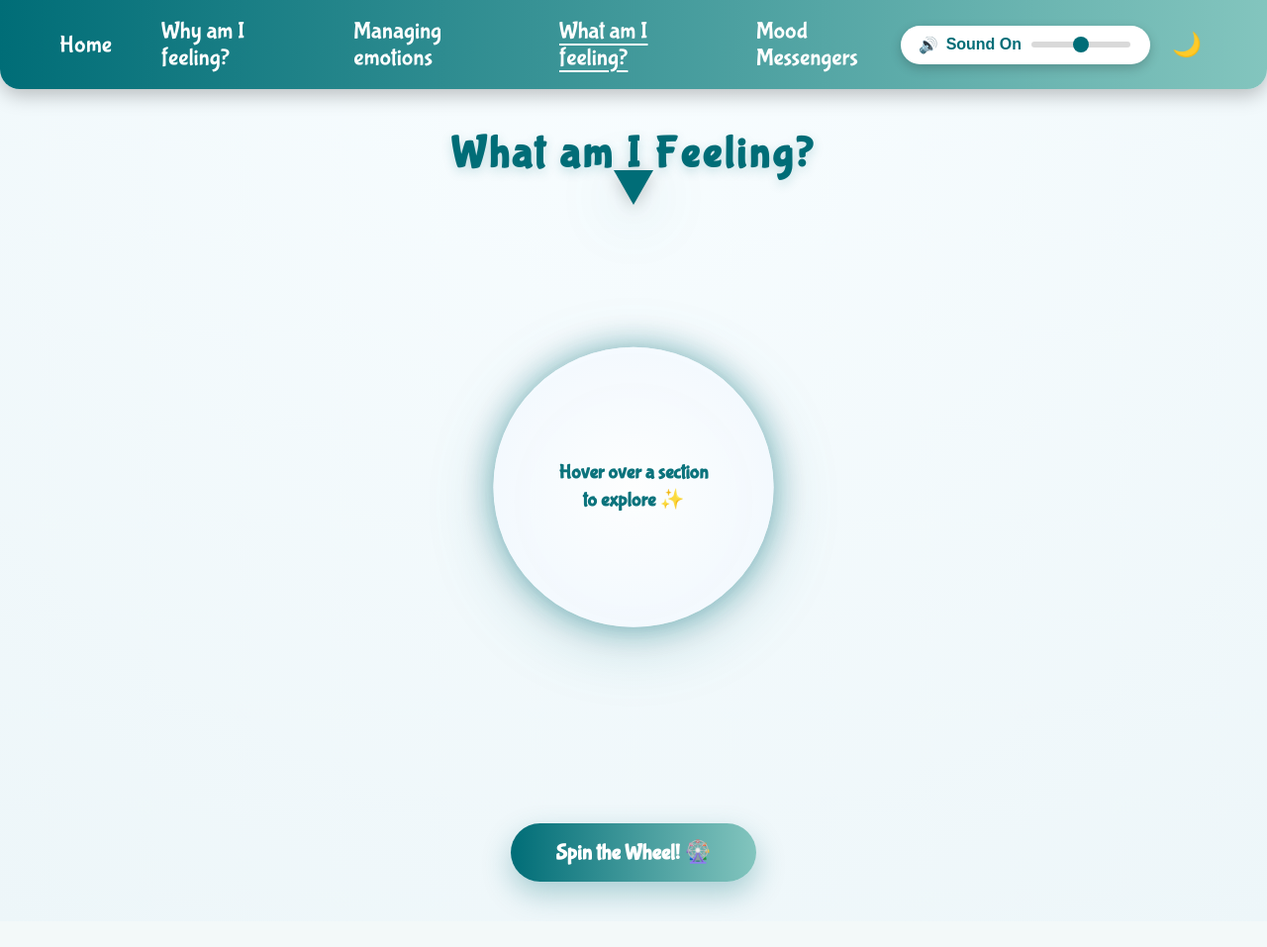
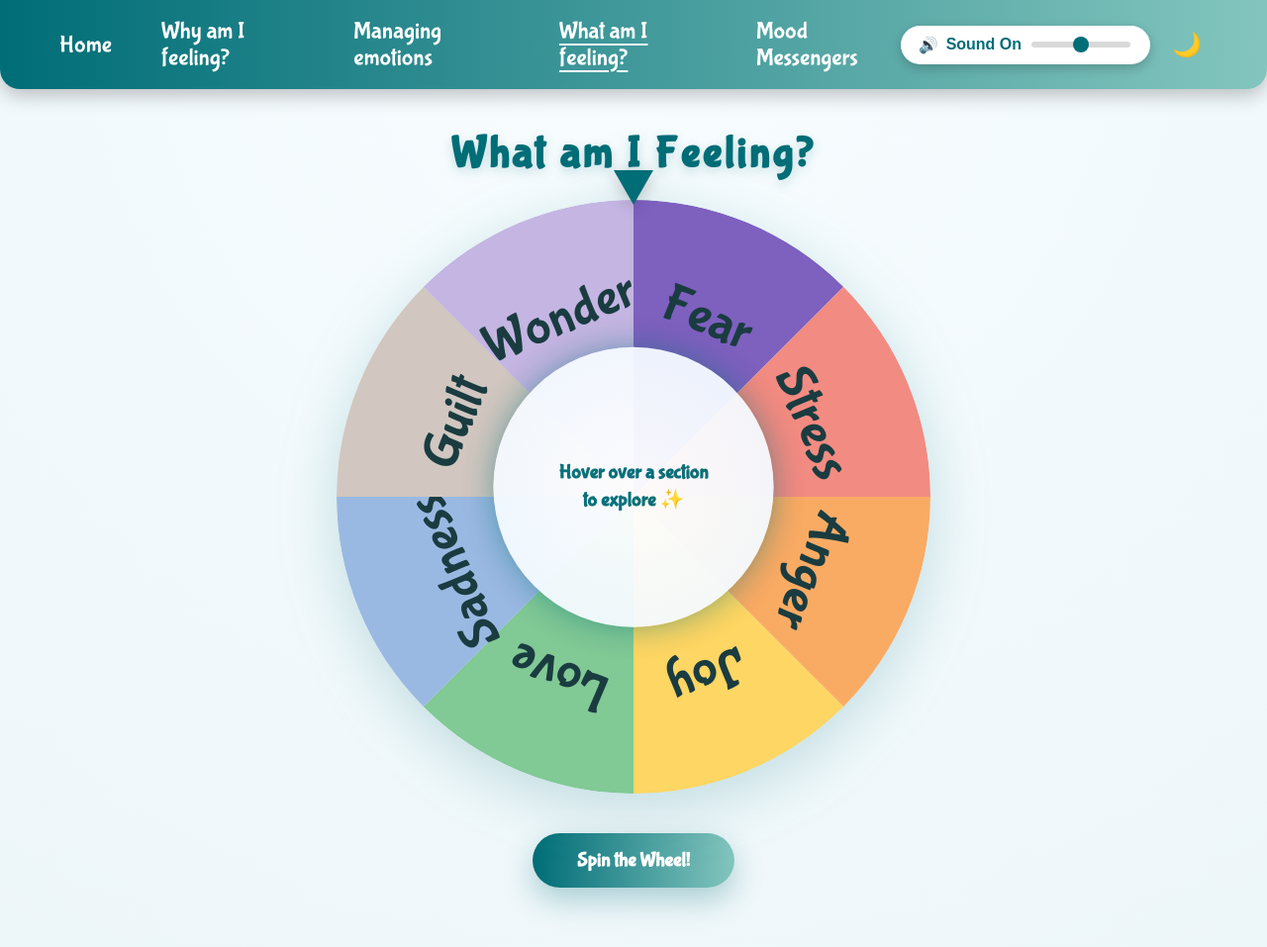
Before and after one commit to zafirazainkhan-png/mindmap_the_emotional_blueprint, a Flask app: page /what-am-i-feeling in a window 1280 px wide. Shown: the whole page at 99% size. Before the commit the page ends 921 px from the top, so only its background shows below. Run offline with Flask 3, Linux system fonts and the light colour scheme.

Commit message:
Restore wheel text and fix formatting issues

```diff
--- a/templates/what_am_i_feeling.html
+++ b/templates/what_am_i_feeling.html
@@ -248,7 +248,7 @@
 
     .label {
       pointer-events: none;
-      font-size: 11px;
+      font-size: 9px; /* Adjusted from 11px */
       text-anchor: middle;
       alignment-baseline: central;
       fill: #1a3c40;
@@ -324,9 +324,9 @@
 
     /* SPIN BUTTON MOVED EVEN MORE UP */
     #spin-button {
-      margin: 10px 0 40px; /* Reduced from 80px */
+      margin: 20px 0 60px; /* adjusted margins */
       padding: 16px 45px;
-      font-size: 22px;
+      font-size: 20px; /* slightly smaller */
       cursor: pointer;
       border: none;
       border-radius: 50px;
@@ -388,7 +388,7 @@
   <div class="hub" id="emotion-hub">Hover over a section<br>to explore ✨</div>
 </div>
 
-<button id="spin-button">Spin the Wheel! 🎡</button>
+<button id="spin-button">Spin the Wheel!</button>
 
 <audio id="bg-music" loop>
   <source src="{{ url_for('static', filename='background.mp3') }}" type="audio/mpeg">
@@ -410,7 +410,7 @@
   const hub = document.getElementById("emotion-hub");
   const sparklesContainer = document.getElementById("sparkles");
 
-  const centerY = 50, radius = 50;
+  const centerX = 50, centerY = 50, radius = 50;
   const sliceAngle = 360 / emotions.length;
   let currentRotation = 0;
   let isSpinning = false;
```
